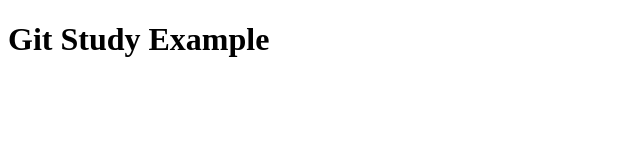
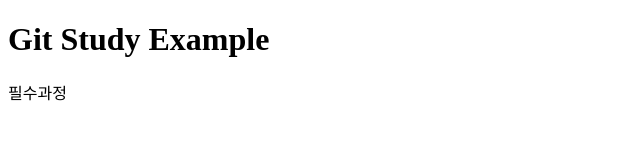
Before and after one commit to JoanHan82/gitstudy, a plain HTML site: page index.html in a window 1280 px wide. Shown: the full height of the page, 0-640 px from the left. Drawn offline with Linux system fonts and the light colour scheme.

Commit message:
기능목록 추가

```diff
--- a/index.html
+++ b/index.html
@@ -10,6 +10,7 @@
 
 <body>
     <h1>Git Study Example</h1>
+    <div>필수과정</div>
 </body>
 
 </html>
```
Also changed, not shown: 1 other file.
